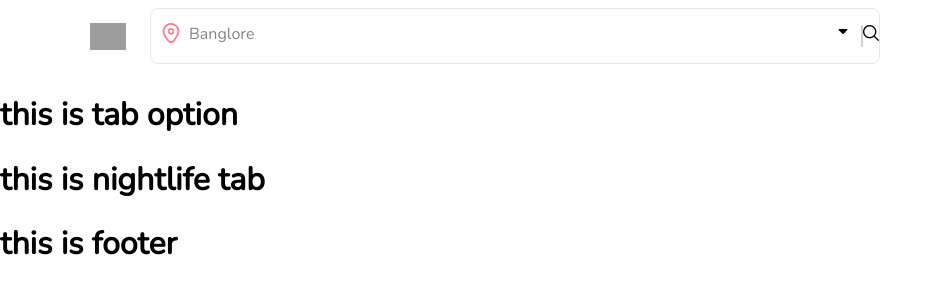
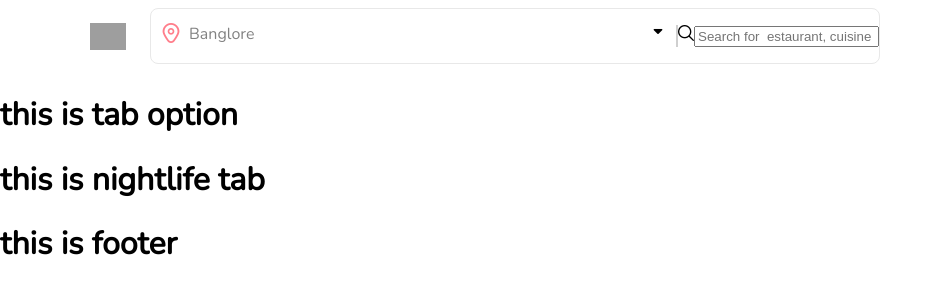
Before and after one commit to sonushrivastav/zomato-react, a React (Vite) app: page / in a window 1280 px wide. Shown: the top 300 px of the page, without its empty margins (0-943 px from the left). Built offline with nearby package versions, Linux system fonts and the light colour scheme; grey boxes are pictures that could not be loaded.

Commit message:
style input for searchbar

```diff
--- a/src/components/header/Header.jsx
+++ b/src/components/header/Header.jsx
@@ -22,6 +22,7 @@ const Header = () => {
           <div className="location_separate"></div>
           <div className="searchbar">
             <i className="fi fi-rr-search search_icon"></i>
+            <input type="text" className="search_input" placeholder="Search for  estaurant, cuisine or a dish"/>
           </div>
         </div>
       </div>
```
